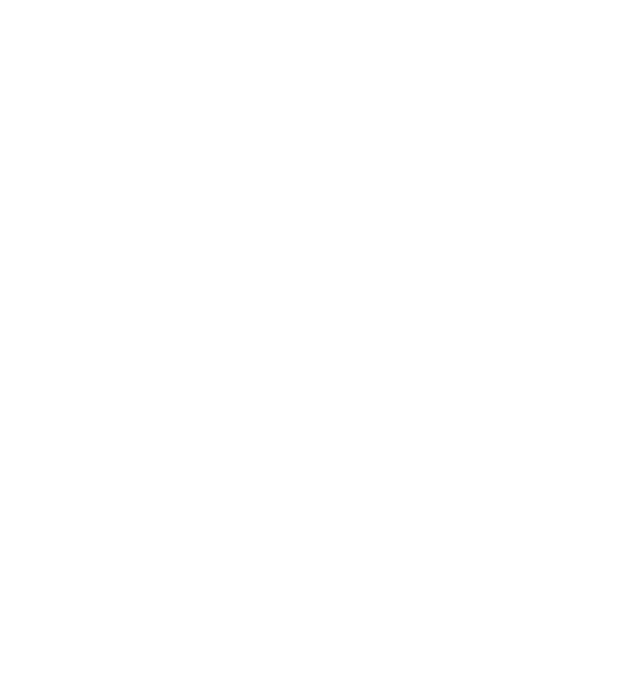
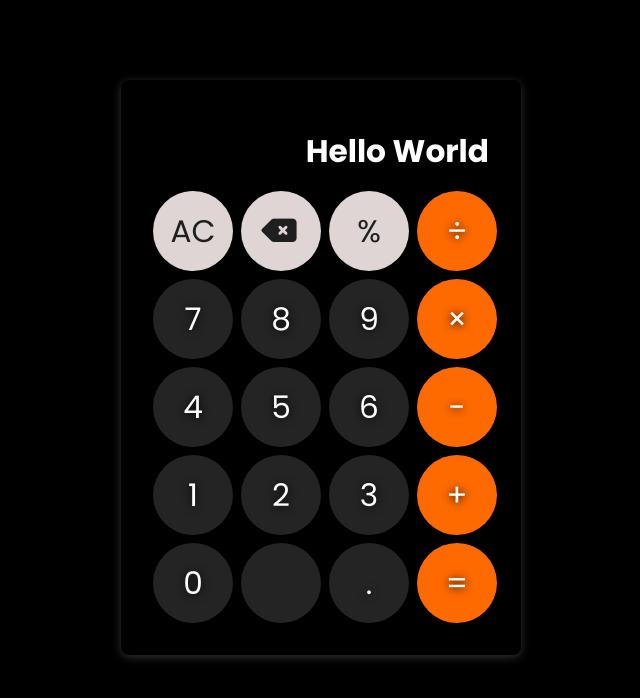
Before and after one commit to bipinThapax/calculator, a plain HTML site: page index.html in a window 1280 px wide. Shown: the whole page, without its empty margins (319-959 px from the left). Drawn offline with Linux system fonts and the light colour scheme.

Commit message:
calculator designed

```diff
--- a/index.html
+++ b/index.html
@@ -6,12 +6,42 @@
     <meta name="viewport" content="width=device-width, initial-scale=1.0">
     <title>Calculator</title>
     <link rel="stylesheet" href="./style.css">
+    <link rel="stylesheet" href="https://cdnjs.cloudflare.com/ajax/libs/font-awesome/7.0.1/css/all.min.css"
+        integrity="sha512-2SwdPD6INVrV/lHTZbO2nodKhrnDdJK9/kg2XD1r9uGqPo1cUbujc+IYdlYdEErWNu69gVcYgdxlmVmzTWnetw=="
+        crossorigin="anonymous" referrerpolicy="no-referrer" />
 </head>
 
 <body>
 
     <main>
+        <div class="calculator">
+            <div class="input">
+                Hello World
+            </div>
+            <div class="numeric-container">
+                <button class="btn powGrey">AC</button>
+                <button class="btn powGrey"><i class="fa-solid fa-delete-left"></i></button>
+                <button class="btn powGrey">%</button>
+                <button class="btn orange">÷</button>
+                <button class="btn">7</button>
+                <button class="btn">8</button>
+                <button class="btn">9</button>
+                <button class="btn orange">×</button>
+                <button class="btn">4</button>
+                <button class="btn">5</button>
+                <button class="btn">6</button>
+                <button class="btn orange">-</button>
+                <button class="btn">1</button>
+                <button class="btn">2</button>
+                <button class="btn">3</button>
+                <button class="btn orange">+</button>
+                <button class="btn">0</button>
+                <button class="btn"></button>
+                <button class="btn ">.</button>
+                <button class="btn orange">=</button>
+            </div>
 
+        </div>
     </main>
 
     <script src="./script.js"></script>
--- a/style.css
+++ b/style.css
@@ -5,3 +5,65 @@
   box-sizing: border-box;
   font-family: "Poppins", sans-serif;
 }
+
+body {
+  background-color: black;
+}
+
+.calculator {
+  height: fit-content;
+  width: 50vmin;
+  margin: 5rem auto;
+  padding: 2rem;
+  border-radius: 0.5rem;
+  box-shadow: 0 2px 10px #353030;
+}
+
+.input {
+  color: white;
+  text-align: end;
+  font-size: 1.95rem;
+  font-weight: bold;
+  margin: 1rem 0;
+}
+
+.numeric-container {
+  display: grid;
+  grid-template-columns: 1fr 1fr 1fr 1fr;
+  gap: 0.5rem;
+}
+
+.btn {
+  height: 10vmin;
+  width: 10vmin;
+  font-size: 1.95rem;
+  border: none;
+  border-radius: 50%;
+  color: white;
+  background-color: #252424;
+  cursor: pointer;
+  transition: all 0.35s ease;
+  text-shadow: 0 1px 10px black;
+}
+
+.btn:hover {
+  background-color: #2e2d2d;
+}
+
+.powGrey {
+  color: rgb(32, 31, 31);
+  background-color: rgb(223, 213, 213);
+  transition: all 0.35s ease;
+  text-shadow: none;
+}
+.powGrey:hover {
+  background-color: rgb(143, 149, 156);
+}
+.orange {
+  background-color: rgb(255, 106, 0);
+  transition: all 0.35s ease;
+}
+
+.orange:hover {
+  background-color: rgb(245, 106, 7);
+}
```
